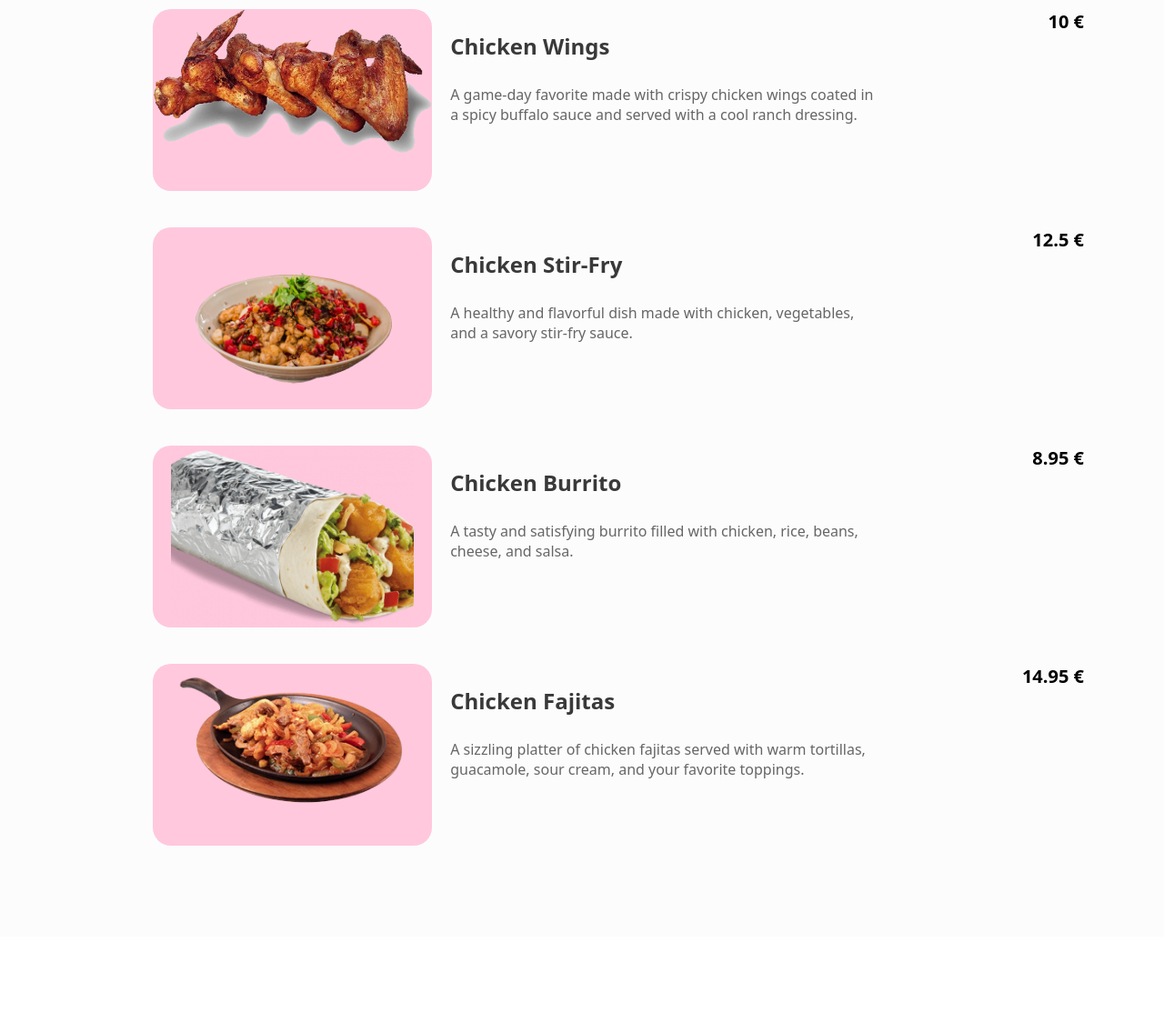
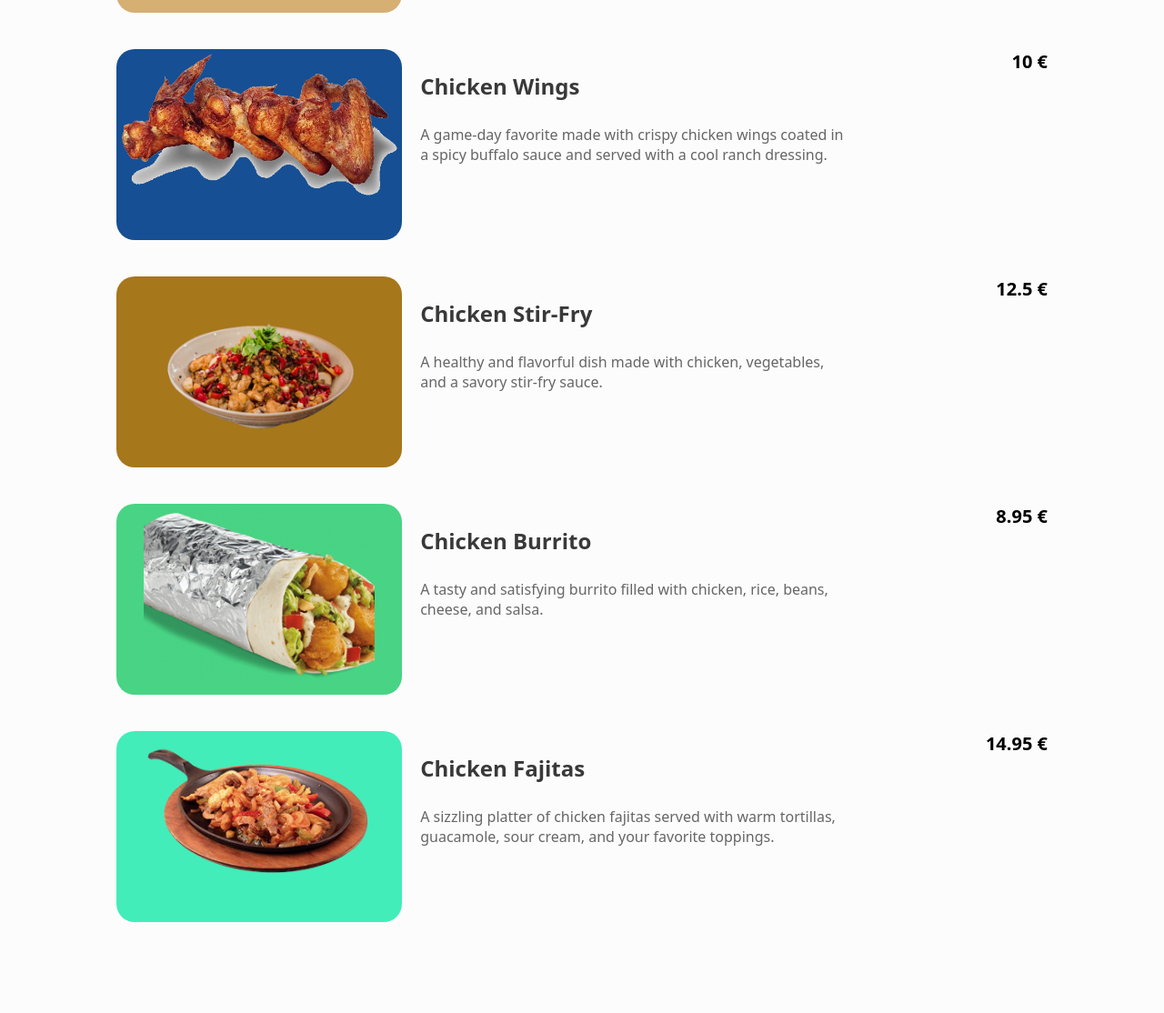
Before and after one commit to CIS1054-1/cis1054-part2, a PHP site: page /item?id=1 in a window 1280 px wide. Shown: the part 1870-2984 px from the top of the page at 91% size. Before the commit the page ends 2800 px from the top, so only its background shows below. Run offline with PHP 8.4, Linux system fonts and the light colour scheme; data comes from the database, SQL or seed files in the repository.

Commit message:
Style Bugs Fixed, Style improved

```diff
--- /dev/null
+++ b/assets/js/menuList.js
@@ -0,0 +1,19 @@
+/**
+    * menuList
+    *
+    * @author Gioele Giunta
+    * @version 1.2
+    * @since 2024-05-07
+    * @info Me (Gioele) am going to use the CAMEL CASE for the java files
+**/
+
+document.addEventListener("DOMContentLoaded", function() {
+    /*
+        The code above colorize every item-image of the code using genColor
+    */
+    var menuImages = document.querySelectorAll('.item-image');
+    menuImages.forEach(function(menuImage) {
+        var categoryName = menuImage.parentElement.querySelector('.item-info h3.item-name').innerText;
+        menuImage.style.backgroundColor = genColor(categoryName);
+    });
+});
--- a/assets/style/main.css
+++ b/assets/style/main.css
@@ -536,13 +537,14 @@ div.field-container{
   height: 200px;
   background-color: var(--a-color);
   border-radius: 20px;
+  padding: 5px;
 }
 
 .item-image img {
   max-width: 100%;
-  flex-basis: 200px;
+  flex-basis: 190px;
   height: auto;
-  max-height: 200px;
+  max-height: 190px;
 }
 
 .item-info {
--- a/templates/item.html
+++ b/templates/item.html
@@ -15,24 +15,26 @@ Los Pollos Hermanos
         {% include "foodslider.html" with {'categories' : categories, selectedCategories: selectedCategories} %}
         {% endblock %}
         <section class="gray-bar">
-            <div class="menu-list">
+            <ul class="menu-list">
                 {% for item in menuItems %}
-                    <ul style="width: 100%" class="menu-item flex-row-d">
-                        <li class="item-image">
+                    <li class="menu-item flex-row-d">
+                        <div class="item-image">
                             <img src="assets/img/menu/{{ item.image }}" alt="{{ item.name }}">
-                        </li>
-                        <li class="item-info">
+                        </div>
+                        <div class="item-info">
                             <a class="flex-row-d" href="details?id={{item.ID}}">
                                 <div class="flex-column field-container">
                                     <h3 class="item-name">{{ item.name }}</h3>
                                     <p class="item-ingredients">{{ item.ingredients }}</p>
                                 </div>
                             </a>
-                        </li>
+                        </div>
                             <div class="item-price">{{ item.price }} €</div>
-                    </ul>
+                    </li>
                 {% endfor %}
             </div>
         </section>
+
+        <script type="text/javascript" src="assets/js/menuList.js" defer></script>
     </main>
 {% endblock %}
```
Also changed, not shown: other parts of assets/style/main.css (+32 -0 lines), assets/js/foodSlider.js (added, +61 -0 lines), templates/favourites.html (+10 -9 lines), templates/foodslider.html (+1 -53 lines).
